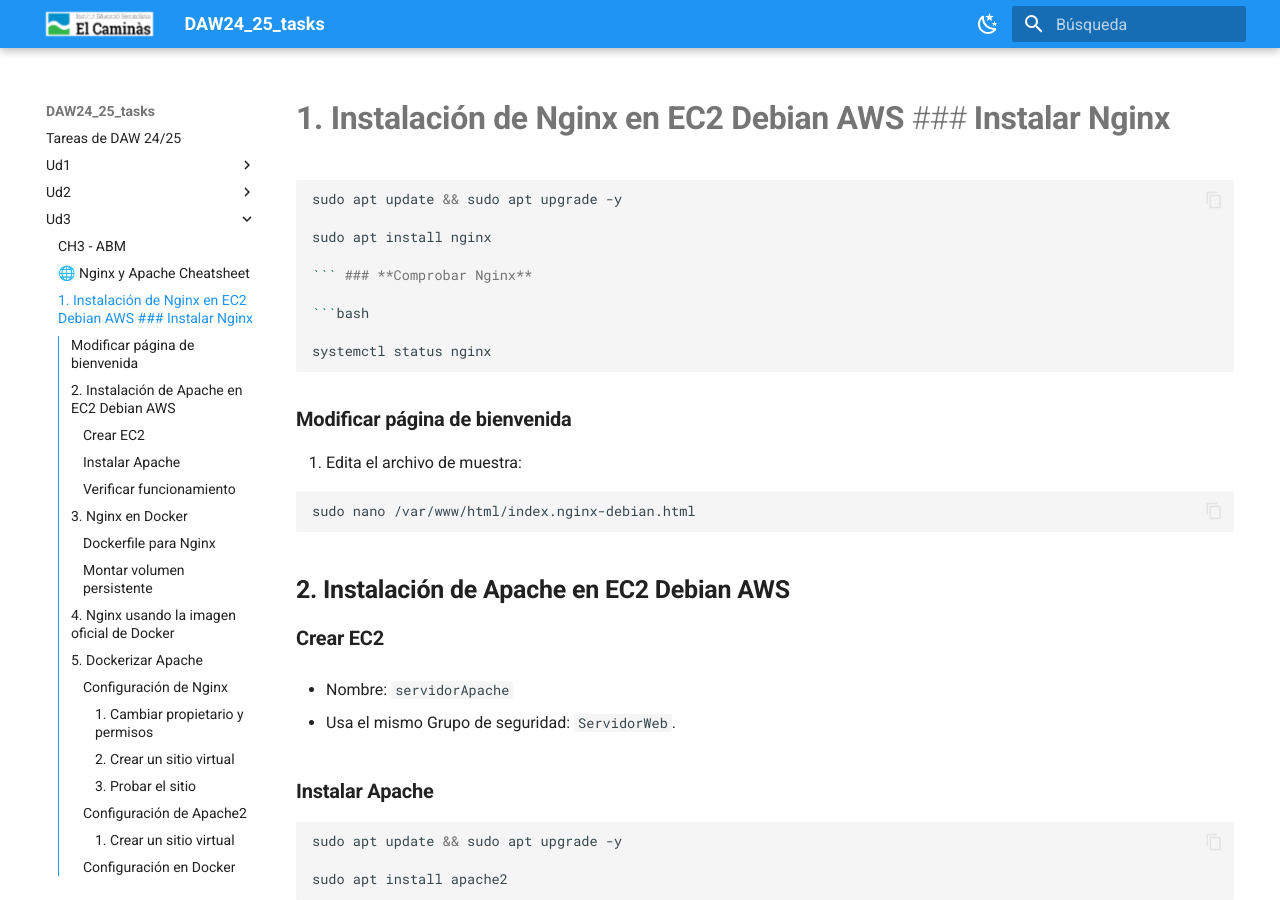
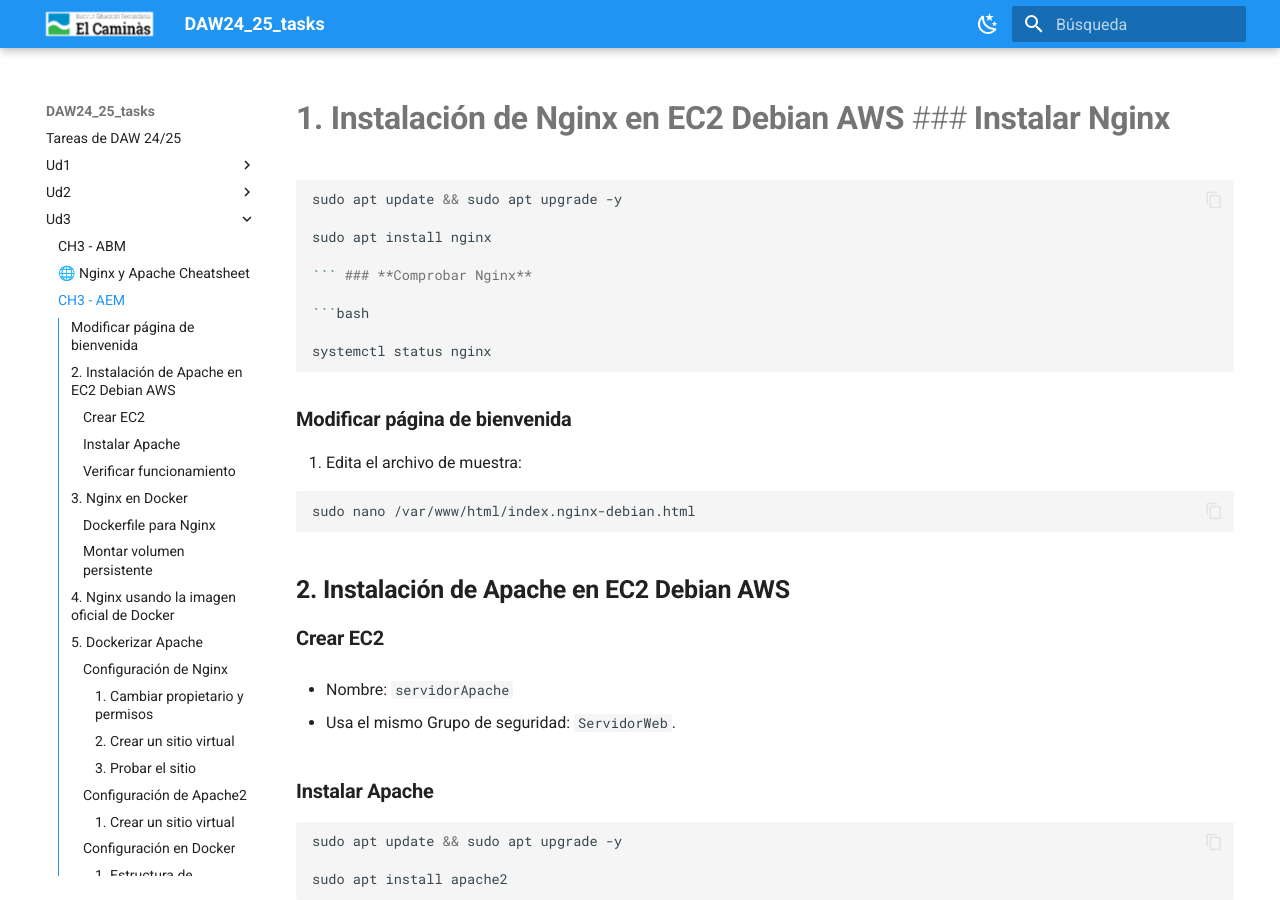
Before and after one commit to jmunozji/DAW24_25_tasks, an MkDocs documentation site: the page built from docs/Ud3/Ch3_AEM.md, in a window 1280 px wide and 900 px high. Built offline with MkDocs 1.6.1 and Material for MkDocs 9.7.7, drawn with Linux system fonts in a browser that asks for light colours.

Commit message:
Update Ch3_AEM.md
Añadido el title que no tenía

```diff
--- a/docs/Ud3/Ch3_AEM.md
+++ b/docs/Ud3/Ch3_AEM.md
@@ -1,3 +1,6 @@
+---
+title: 'CH3 - AEM'
+---
 
 # **1. Instalación de Nginx en EC2 Debian AWS** ### **Instalar Nginx**
 
```
